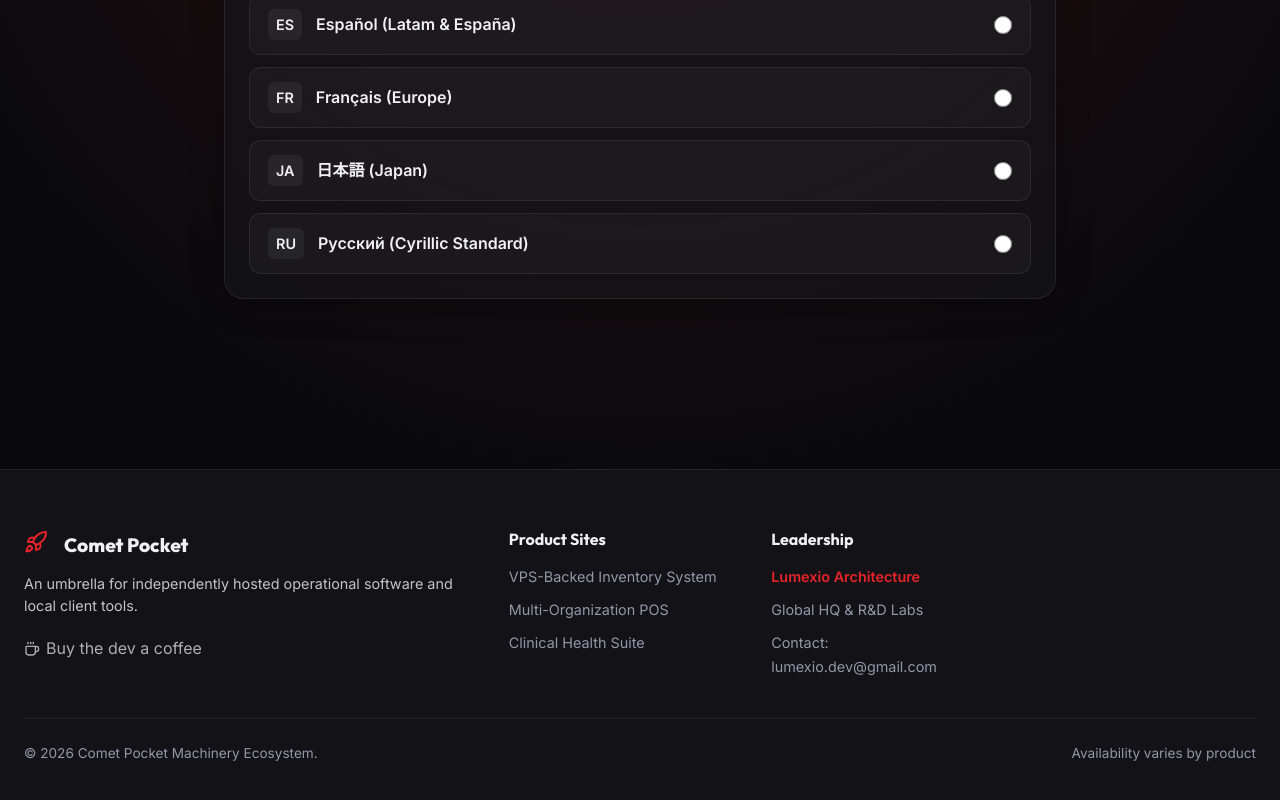
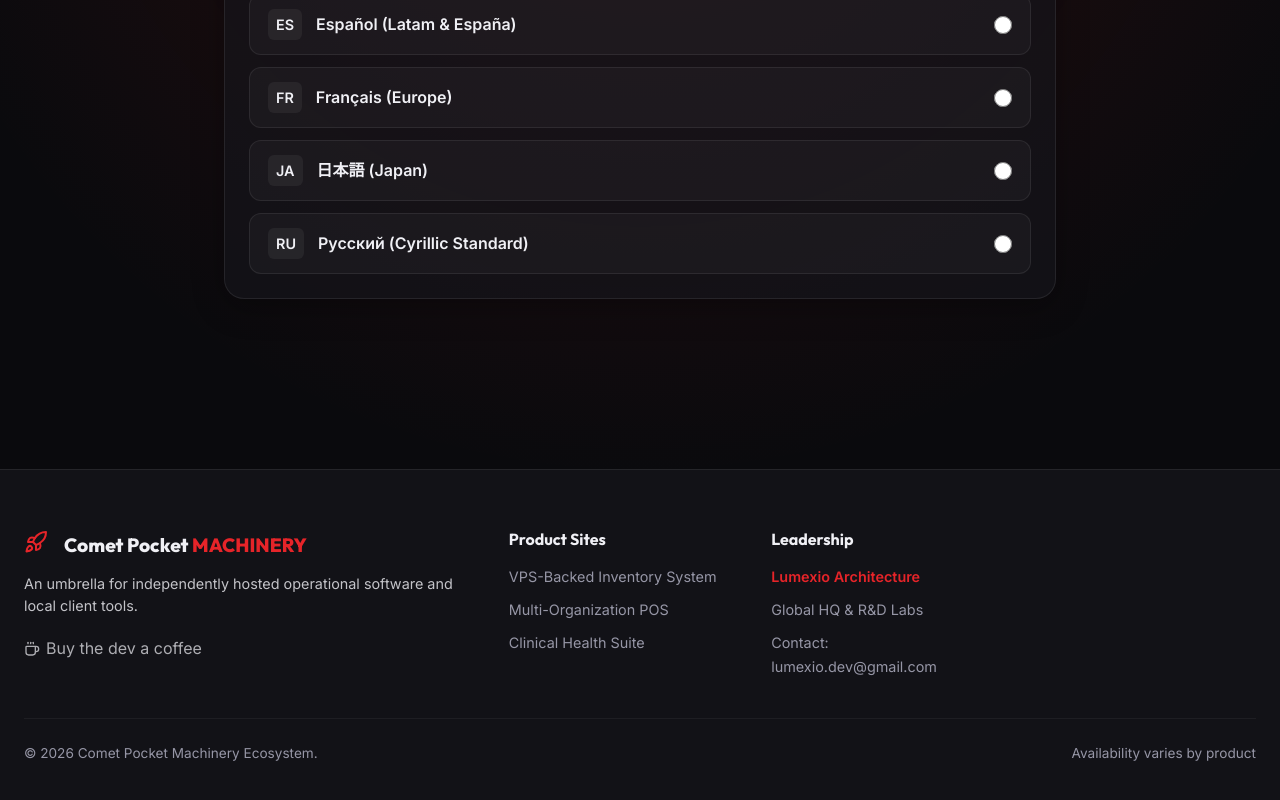
Before and after one commit to Lumexio/cometpocketmachinery-spa, a React (Vite) app: page /settings in a window 1280 px wide. Shown: the part 1089-1889 px from the top of the page. Built offline with nearby package versions, Linux system fonts and the light colour scheme.

Commit message:
fix: Forgot to add a label

```diff
--- a/src/components/Footer.jsx
+++ b/src/components/Footer.jsx
@@ -21,7 +21,7 @@ export default function Footer() {
               <div style={{display:"flex",flexDirection:"row",alignItems:"start",gap:"1rem"}}>
                 <Rocket size={24} color="var(--primary)" />
                 <span style={{ fontSize: '1.2rem', fontWeight: 800, fontFamily: 'var(--font-heading)' }}>
-                  {t('brand.title') || 'COMET POCKET MACHINERY'}
+                  {t('brand.title') || 'COMET POCKET'} <span style={{ color: 'var(--primary)' }}>MACHINERY</span>
                 </span>
               </div>
               <p style={{ fontSize: '0.9rem', lineHeight: 1.5, opacity: 0.8, marginBottom: '8px' }}>
```
